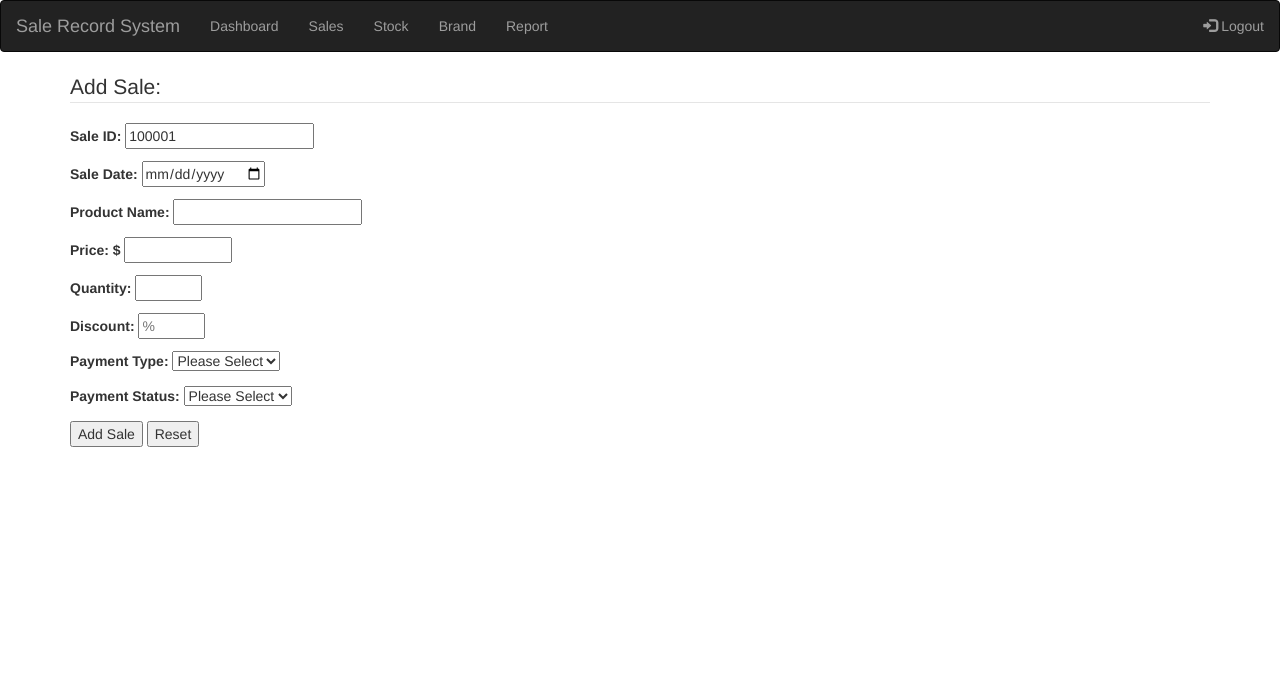
After one commit to victorquanlam/PHP-SRePS, a PHP site: page /sale_system/add_sales.php in a window 1280 px wide. The commit adds this page. Shown: the top 687 px of the page. Run offline with PHP 8.4, Linux system fonts and the light colour scheme.

Commit message:
Add Sales
Add Sales works and changed database.

```diff
--- /dev/null
+++ b/add_sales.php
@@ -0,0 +1,48 @@
+<?php
+    require_once("action/dp_connect.php");
+    require_once("includes/header.php");
+?>
+
+<form id="addsalesform" method="post" action="insertsale.php" novalidate="novalidate">
+    <fieldset id="saleinfo">
+        <legend>Add Sale: </legend>
+        <p><label for="saleid">Sale ID: </label>
+        <input type="text" name="saleid" id="saleid" maxlength="50" required="required" value="100001"/></p>
+        <p><label for="saledate">Sale Date: </label>
+        <input type="date" name="saledate" id="saledate" maxlength="50" required="required"/></p>
+        <p><label for="productname">Product Name: </label>
+        <input type="text" name="productname" id="productname" maxlength="50" required="required"/></p>
+        <p><label for="price">Price: $</label>
+        <input type="text" name="price" id="price" maxlength="5" required="required" size="10"/></p>
+        <p><label for="quantity">Quantity: </label>
+        <input type="text" name="quantity" id="quantity" maxlength="3" required="required" size="5"/></p>
+        <p><label for="quantity">Discount: </label>
+        <input type="text" name="discount" id="discount" maxlength="3" required="required" size="5" placeholder="%"/></p>
+        <p><label for="paymenttype">Payment Type: </label>
+            <select name="paymenttype" id="paymenttype">
+                <option value="">Please Select</option>
+                <option id="cash" value="cash">Cash</option>
+                <option id="card" value="card">Card</option>
+                <option id="cheque" value="cheque">Cheque</option>
+                <option id="other" value="other">Other</option>
+            </select></p>
+        <p><label for="paymenttype">Payment Status: </label>
+            <select name="paymentstatus" id="paymentstatus">
+                <option value="">Please Select</option>
+                <option id="paid" value="paid">Paid</option>
+                <option id="unpaid" value="unpaid">Unpaid</option>
+                <option id="processing" value="processing">Processing</option>
+            </select></p>
+    </fieldset>
+
+    <input id="submitbutton" type="submit" value="Add Sale"/>
+	<input type="reset" value="Reset"/>
+
+</form>
+
+
+
+
+<?php
+    require_once("includes/footer.php");
+?>
--- a/sales.php
+++ b/sales.php
@@ -14,7 +14,8 @@ if ($_SERVER['REQUEST_METHOD'] == 'POST')
 $sql = "SELECT * FROM `sale`";
 $result = $connect->query($sql);
 echo "<h2>Sales Records</h2><hr \>";
-echo '<a href="monthly_sales.php">Monthly Sales Report</a>';
+echo '<a href="add_sales.php"><button>Add Sales</button></a>';
+echo '<a href="monthly_sales.php"><button>Monthly Sales Report</button></a>';
 echo"<table border='1em' class='table table-bordered table-striped table-hover'>";
 echo"
 <tr>
@@ -46,8 +47,6 @@ while($row = $result->fetch_assoc())
 echo"</table>";
 ?>
 
-<!--put your content hereeeeeeeeeeeeeee-->
-
 <?php
 
 require_once("includes/footer.php"); ?>
```
Also changed, not shown: insertsale.php (added, +23 -0 lines), sale_record.sql (+6 -6 lines), 1 other file.
